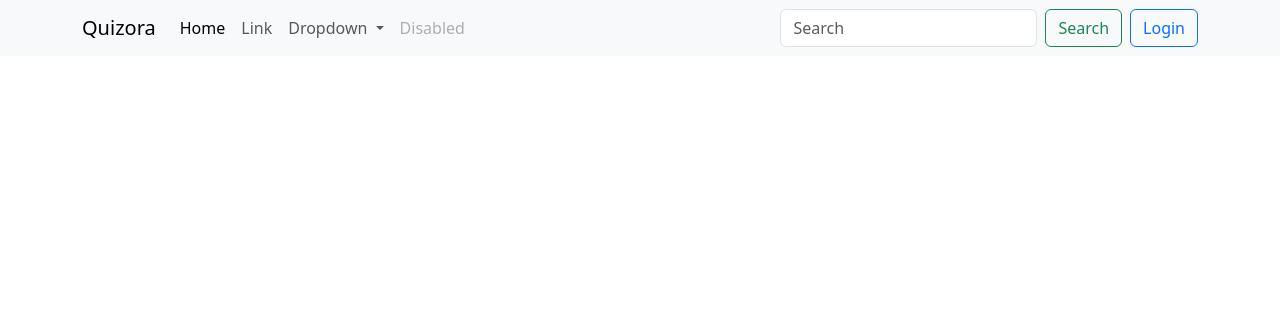
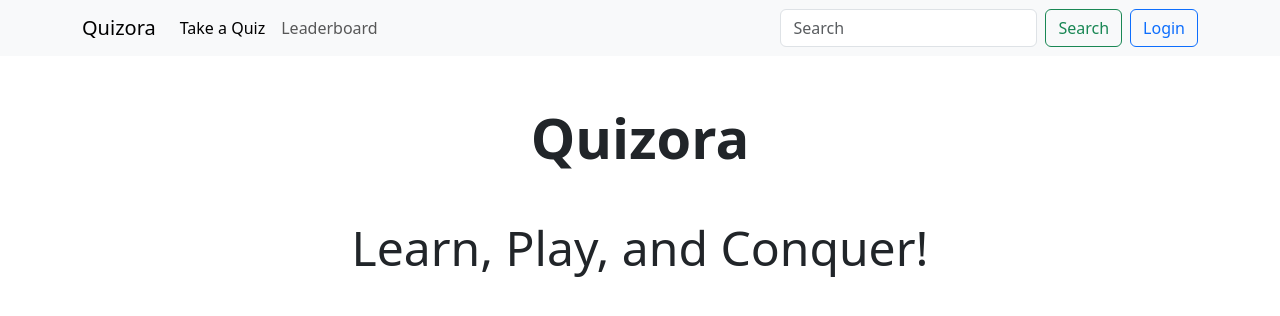
Before and after one commit to Tweek-byte/Quiz_Application_Project, a Django app: page / in a window 1280 px wide. Shown: the top 316 px of the page. Run offline with Django 5.2, Linux system fonts and the light colour scheme.

Commit message:
chore(front-end): adding Title, main and sub headers.

```diff
--- a/templates/index.html
+++ b/templates/index.html
@@ -3,7 +3,7 @@
 <head>
     <meta charset="UTF-8">
     <meta name="viewport" content="width=device-width, initial-scale=1.0">
-    <title>Quizora Application</title>
+    <title>Quizora</title>
     <link href="https://cdn.jsdelivr.net/npm/bootstrap@5.3.3/dist/css/bootstrap.min.css" rel="stylesheet" integrity="sha384-QWTKZyjpPEjISv5WaRU9OFeRpok6YctnYmDr5pNlyT2bRjXh0JMhjY6hW+ALEwIH" crossorigin="anonymous">
 </head>
 <body>
@@ -16,14 +16,14 @@
           <div class="collapse navbar-collapse" id="navbarSupportedContent">
             <ul class="navbar-nav me-auto mb-2 mb-lg-0">
               <li class="nav-item">
-                <a class="nav-link active" aria-current="page" href="#">Home</a>
+                <a class="nav-link active" aria-current="page" href="#">Take a Quiz</a>
               </li>
               <li class="nav-item">
-                <a class="nav-link" href="#">Link</a>
+                <a class="nav-link" href="#">Leaderboard</a>
               </li>
-              <li class="nav-item dropdown">
+            <!--<li class="nav-item dropdown">
                 <a class="nav-link dropdown-toggle" href="#" role="button" data-bs-toggle="dropdown" aria-expanded="false">
-                  Dropdown
+                  Links
                 </a>
                 <ul class="dropdown-menu">
                   <li><a class="dropdown-item" href="#">Action</a></li>
@@ -34,7 +34,7 @@
               </li>
               <li class="nav-item">
                 <a class="nav-link disabled" aria-disabled="true">Disabled</a>
-              </li>
+              </li>-->
             </ul>
             <form class="d-flex" role="search">
               <input class="form-control me-2" type="search" placeholder="Search" aria-label="Search">
@@ -44,6 +44,10 @@
           </div>
         </div>
       </nav>
+    <div class="container">
+        <h1 class="display-4 fw-bold text-center my-5">Quizora</h1>
+        <p class="display-5 text-center my-10">Learn, Play, and Conquer!</p>
+    </div>
     <script src="https://cdn.jsdelivr.net/npm/bootstrap@5.3.3/dist/js/bootstrap.bundle.min.js" integrity="sha384-YvpcrYf0tY3lHB60NNkmXc5s9fDVZLESaAA55NDzOxhy9GkcIdslK1eN7N6jIeHz" crossorigin="anonymous"></script>
 </body>
 </html>
```
